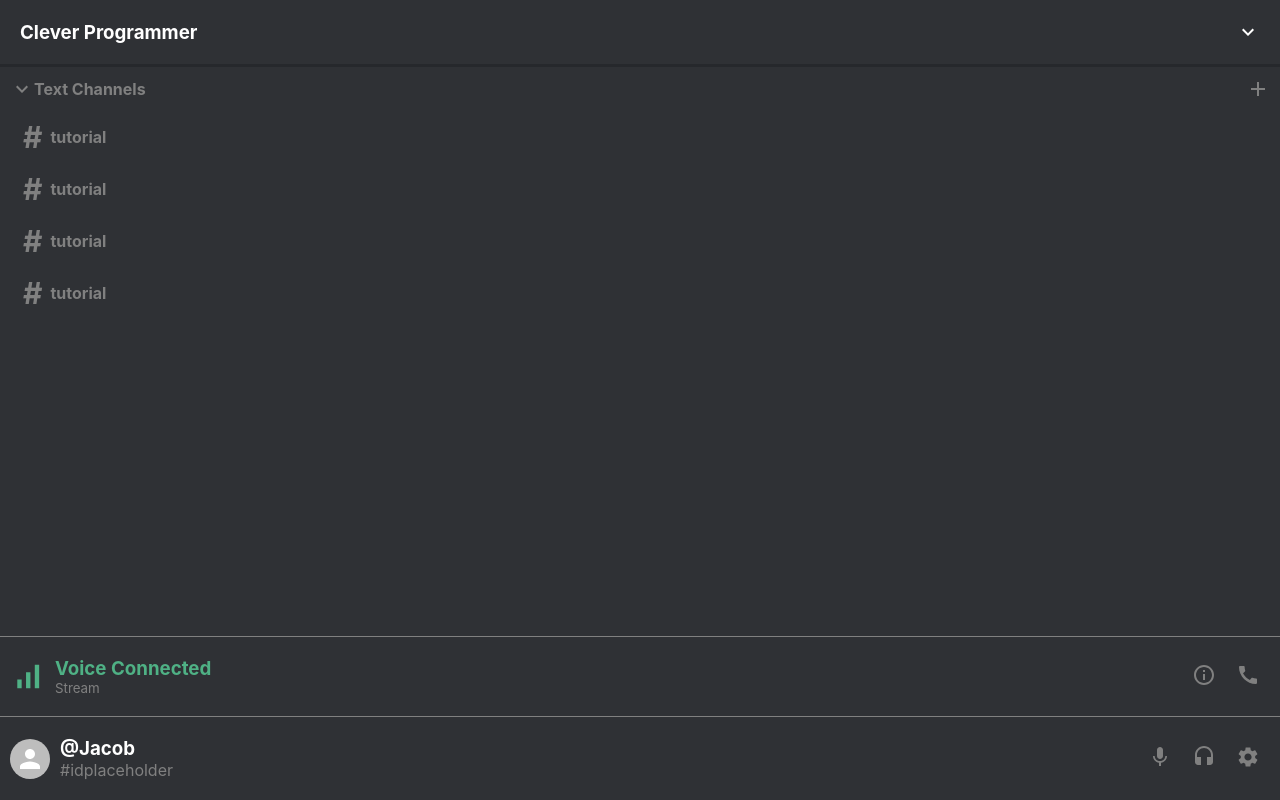
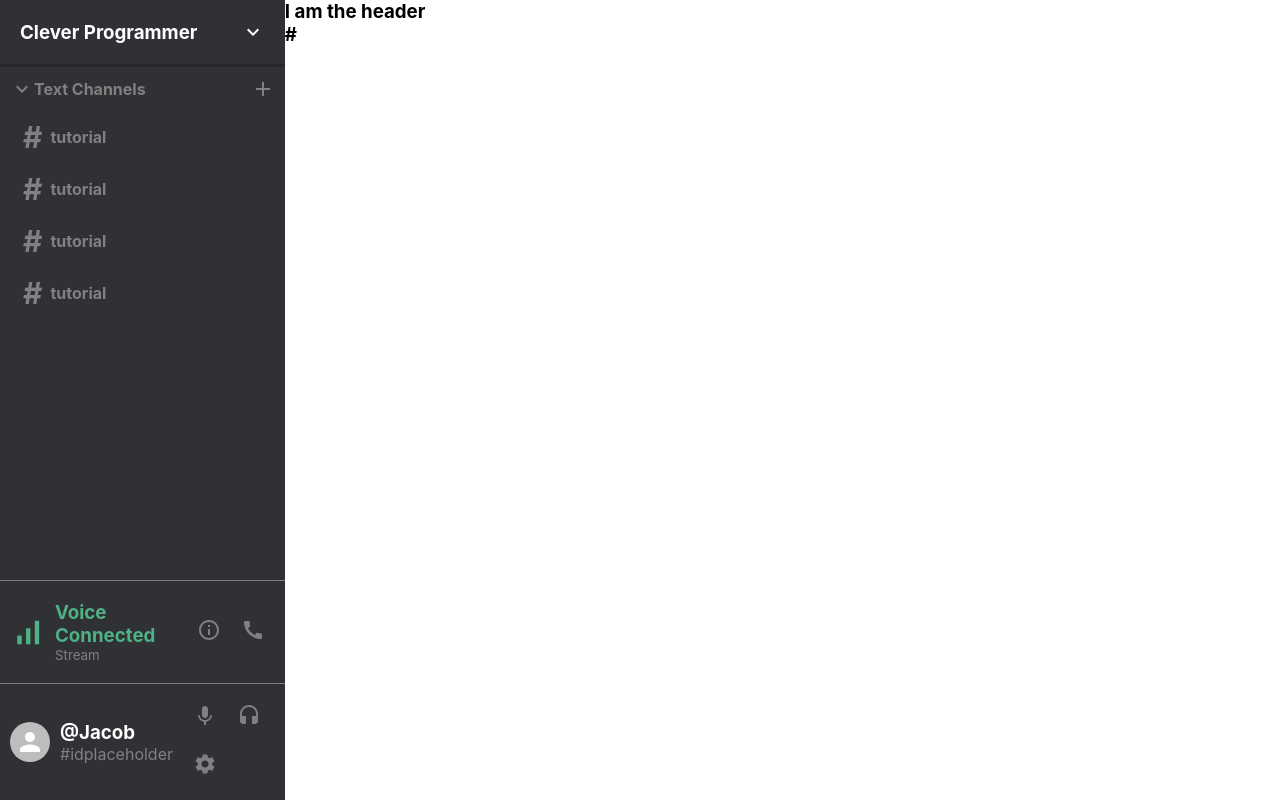
Before and after one commit to Jacob-Gramer/DiscordClone, a React (Create React App) app in the folder discord-clone/: page / in a window 1280 px wide. Built offline with nearby package versions, Linux system fonts and the light colour scheme.

Commit message:
Begins to build out chat display. Adds a chat header component that is split into left and right halves

```diff
--- /dev/null
+++ b/discord-clone/1.js
@@ -0,0 +1,5 @@
+(function() {
+    var a = b = 5;
+}())
+
+console.log(b);
--- a/discord-clone/src/App.css
+++ b/discord-clone/src/App.css
@@ -0,0 +1,3 @@
+.app {
+    display: flex;
+}
--- a/discord-clone/src/App.js
+++ b/discord-clone/src/App.js
@@ -1,12 +1,14 @@
 import React from 'react';
 import { Counter } from './features/Counter';
-import Sidebar from './Sidebar'
+import Sidebar from './Sidebar';
+import Chat from './Chat';
 import './App.css';
 
 function App() {
   return (
     <div className="app">
       <Sidebar />
+      <Chat />
     </div>
   );
 }
--- /dev/null
+++ b/discord-clone/src/Chat.js
@@ -0,0 +1,12 @@
+import React from 'react';
+import './Chat.css'
+import ChatHeader from './ChatHeader'
+
+function Chat(){
+    return (
+        <div className="chat">
+            <ChatHeader />
+        </div>);
+}
+
+export default Chat;
--- /dev/null
+++ b/discord-clone/src/ChatHeader.js
@@ -0,0 +1,22 @@
+import React from 'react';
+import "./ChatHeader.css";
+
+function ChatHeader() {
+    return(
+        <div className="ChatHeader">
+            <h3>I am the header</h3>
+            <div className="chatHeader_left">
+                <h3>
+                    <span className="chatHeader_hash">
+                        #
+                    </span>
+                </h3>
+            </div>
+            <div className="chatHeader_right">
+
+            </div>
+        </div>
+    )
+}
+
+export default ChatHeader;
```
Also changed, not shown: discord-clone/src/Chat.css (added), discord-clone/src/ChatHeader.css (added).
